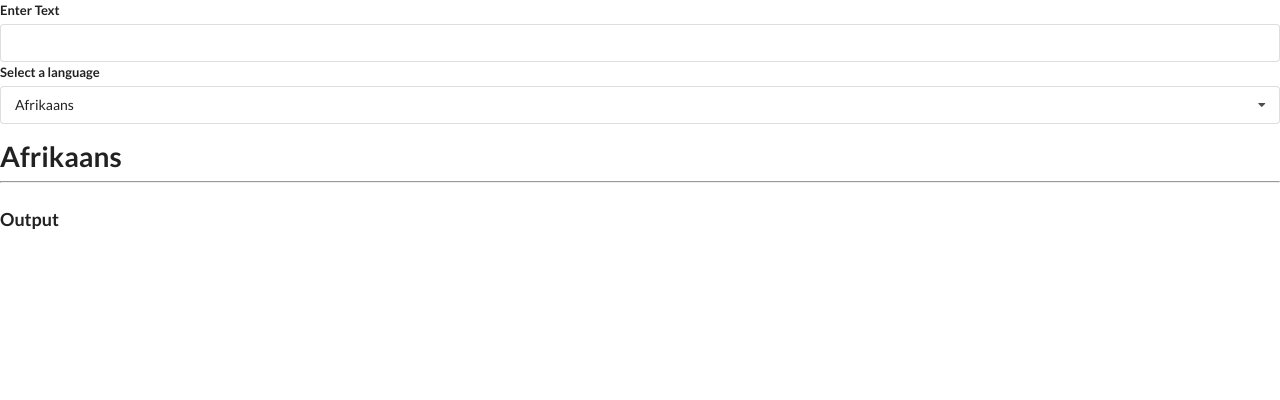
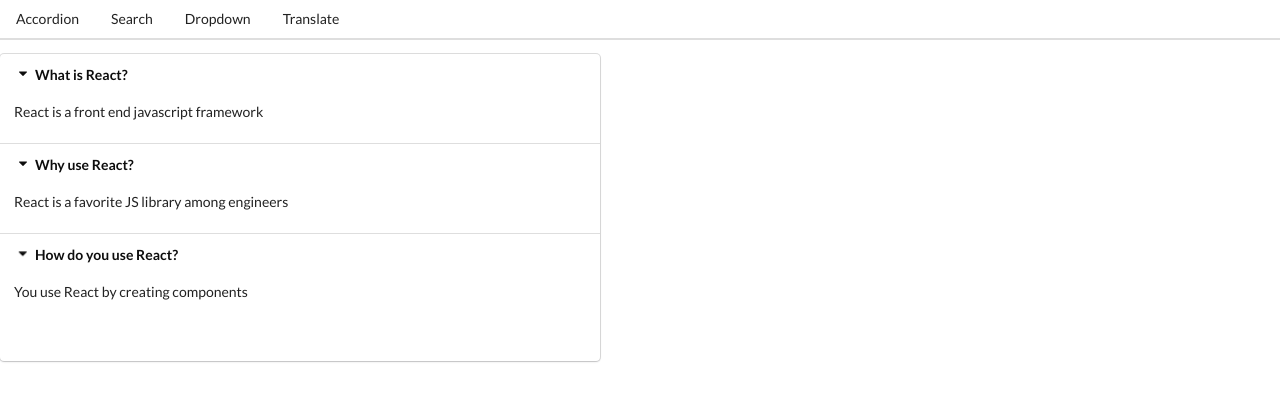
Before and after one commit to ravi19999/widgets, a React (Create React App) app: page / in a window 1280 px wide. Shown: the top 400 px of the page. Built offline with nearby package versions, Linux system fonts and the light colour scheme; no server answers.

Commit message:
Added the header component :lipstick:

```diff
--- a/src/App.js
+++ b/src/App.js
@@ -3,6 +3,8 @@
 import Search from "./components/Search";
 import Dropdown from "./components/Dropdown";
 import Translate from "./components/Translate";
+import Route from "./components/Route";
+import Header from "./components/Header";
 
 const options = [
   {
@@ -34,9 +36,27 @@
 ];
 
 export default () => {
+  const [selected, setSelected] = useState(options[0]);
   return (
     <div>
-      <Translate />
+      <Header />
+      <Route path="/">
+        <Accordion items={items} />
+      </Route>
+      <Route path="/translate">
+        <Translate />
+      </Route>
+      <Route path="/list">
+        <Search />
+      </Route>
+      <Route path="/dropdown">
+        <Dropdown
+          label="Select a color"
+          options={options}
+          selected={selected}
+          onSelectedChange={setSelected}
+        />
+      </Route>
     </div>
   );
 };
--- /dev/null
+++ b/src/components/Header.js
@@ -0,0 +1,22 @@
+import React from "react";
+
+const Header = () => {
+  return (
+    <div className="ui secondary pointing menu">
+      <a href="/" className="item">
+        Accordion
+      </a>
+      <a href="/list" className="item">
+        Search
+      </a>
+      <a href="/dropdown" className="item">
+        Dropdown
+      </a>
+      <a href="/translate" className="item">
+        Translate
+      </a>
+    </div>
+  );
+};
+
+export default Header;
--- /dev/null
+++ b/src/components/Route.js
@@ -0,0 +1,5 @@
+const Route = ({ path, children }) => {
+  return window.location.pathname === path ? children : null;
+};
+
+export default Route;
```
